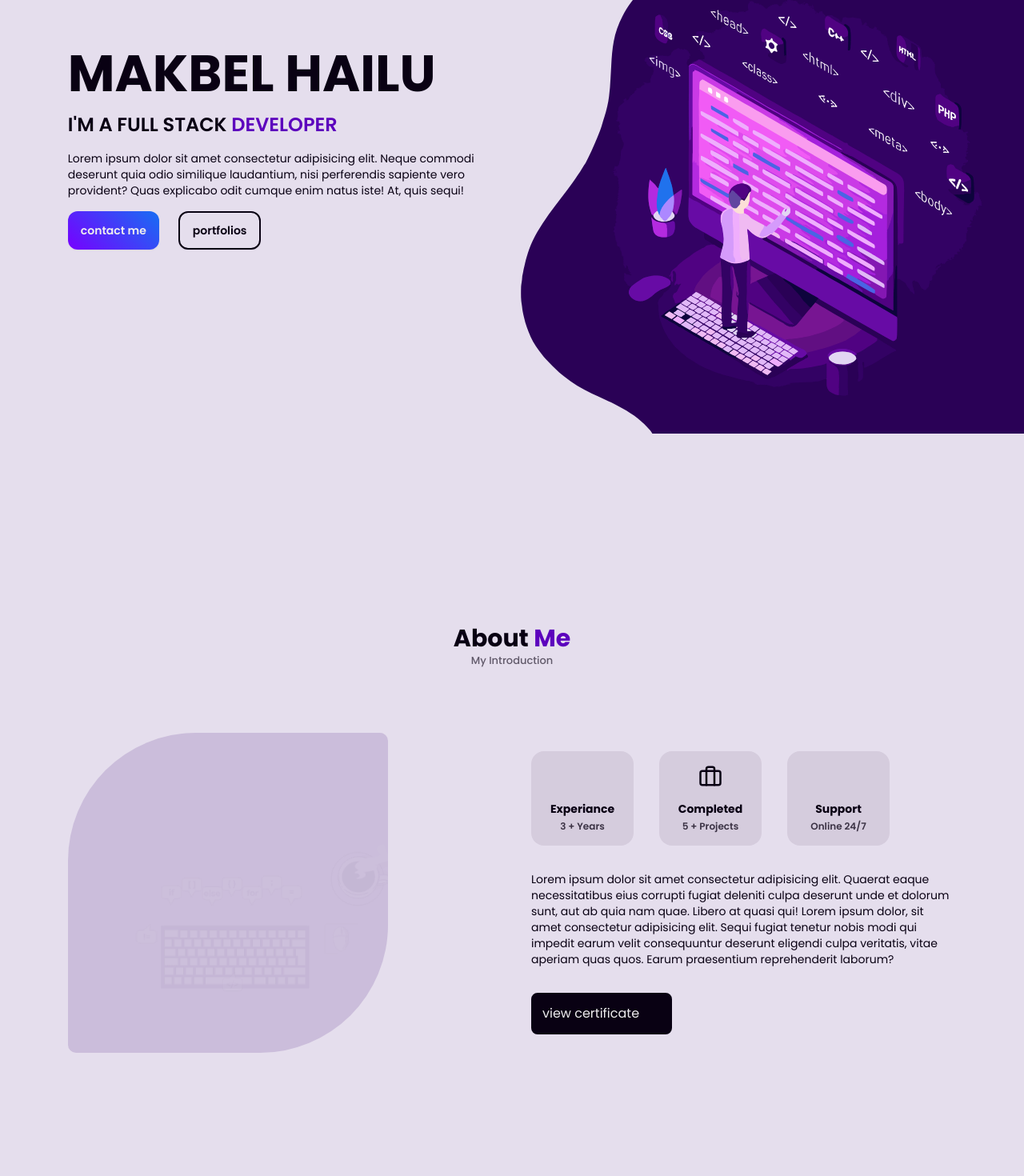
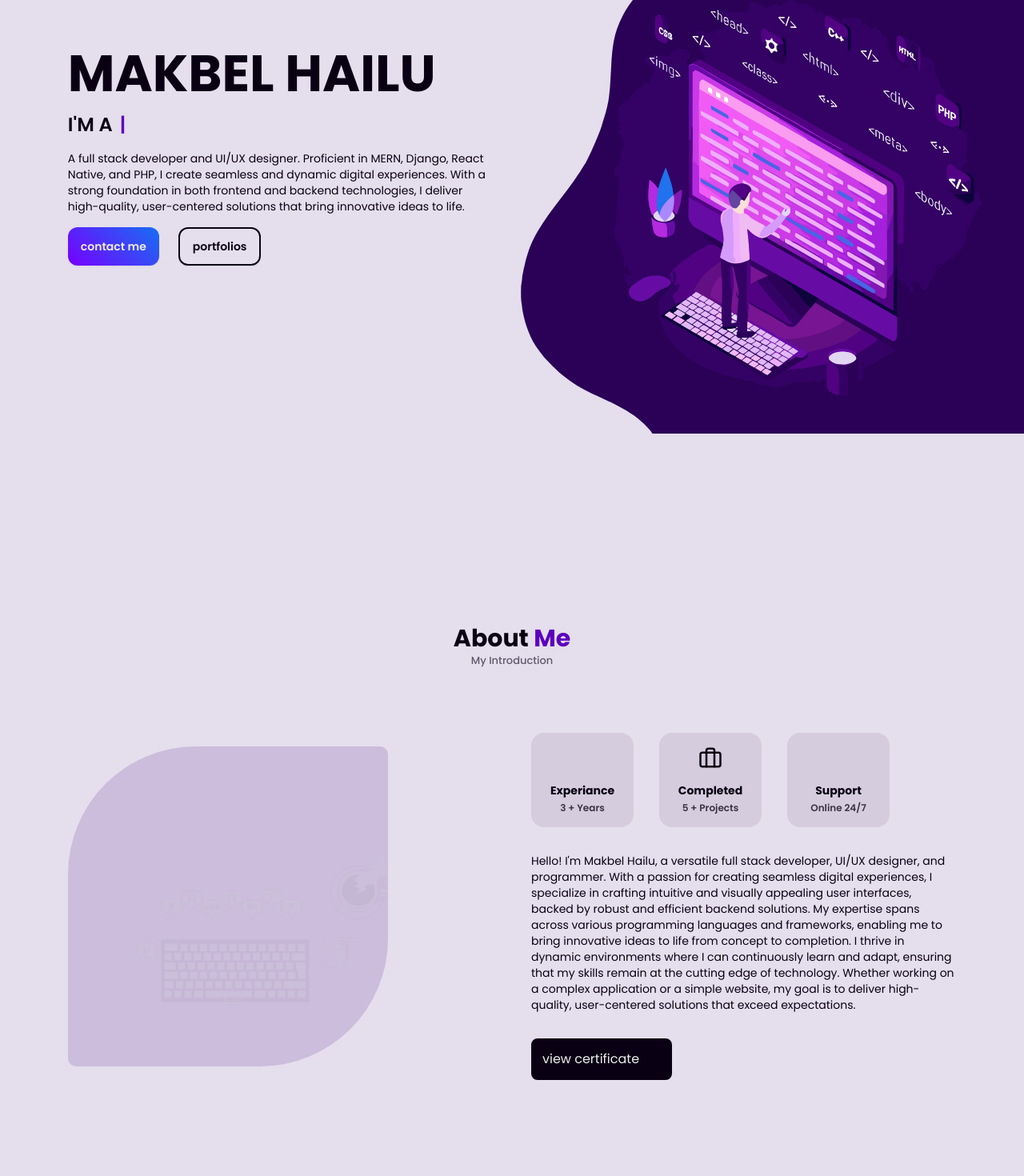
Before and after one commit to Mcbelson32/portfolio, a React (Vite) app: page / in a window 1280 px wide. Shown: the part 100-1570 px from the top of the page at 80% size. Built offline with nearby package versions, Linux system fonts and the light colour scheme; some icons are missing.

Commit message:
finished

```diff
--- a/package.json
+++ b/package.json
@@ -24,7 +24,8 @@
     "react-lazyload": "^3.2.0",
     "react-redux": "^9.1.0",
     "react-scroll": "^1.9.0",
-    "redux": "^5.0.1"
+    "redux": "^5.0.1",
+    "typewriter-effect": "^2.21.0"
   },
   "devDependencies": {
     "@types/react": "^18.2.43",
--- a/src/App.jsx
+++ b/src/App.jsx
@@ -17,21 +17,32 @@ import Contact from "./pages/contact";
 
 function App() {
 
-  AOS.init({
-    offset: 120,
-    delay: 1000,
-    duration: 400,
-    easing: 'ease',
-    once: true,
-    mirror: true,
-    anchorPlacement: 'top-bottom'
-   });
+  const [windowWidth, setWindowWidth] = useState(window.innerWidth);
+
+  useEffect(() => {
+    const handleResize = () => {
+      setWindowWidth(window.innerWidth);
+    };
+
+    window.addEventListener('resize', handleResize);
+
+    // Cleanup the event listener on component unmount
+    return () => {
+      window.removeEventListener('resize', handleResize);
+    };
+  }, []);
 
   const [isLoading, setIsLoading] = useState(true);
   useEffect(() => {
     setTimeout(() => {
       setIsLoading(false);
     }, 1000);
+
+    AOS.init({
+      offset: 80,
+      duration: 1500,
+      easing: 'ease-in-out',
+     });
   }, []);
   return (
     <>
@@ -40,9 +51,9 @@ function App() {
       <SmallNave />
       <Home />
       <About />
-      <Skills />
+      <Skills width={windowWidth} />
       <Portfolio />
-      <Contact />
+      <Contact width={windowWidth} />
       <Footer />
     </>
   );
--- a/src/components/card.jsx
+++ b/src/components/card.jsx
@@ -3,7 +3,7 @@ import { BsFillArrowUpRightCircleFill } from "react-icons/bs";
 
 const Card = ({ img, name, type, link }) => {
   return (
-    <div className="max-w-96 w-full md:w-80 lg:w-[300px] xl:w-80 h-auto rounded-2xl">
+    <div data-aos="zoom-in" className="max-w-96 w-full md:w-80 lg:w-[300px] xl:w-80 h-auto rounded-2xl">
       <img
         src={img}
         alt="project Image"
--- a/src/pages/about.jsx
+++ b/src/pages/about.jsx
@@ -13,6 +13,8 @@ const About = () => {
 
   return (
     <section
+    data-aos="fade-up"
+    data-aos-delay="0"
       className="container h-auto xl:h-screen w-full py-20 2xl:py-32 dark:text-light"
       id="about"
     >
@@ -34,31 +36,25 @@ const About = () => {
         </div>
         <div className="about__contents flex flex-1 flex-col items-center md:items-start justify-center gap-y-8">
           <div className="cards flex items-center justify-center md:justify-start gap-x-8 ">
-            <div className="card aspect-video w-24 lg:w-32  bg-[#d5ccdd] text-center font-bold p-4 flex felx-col justify-start gap-1 items-center dark:border-2 dark:border-primary dark:bg-secondary-dark">
+            <div data-aos="fade-right" className="card aspect-video w-24 lg:w-32  bg-[#d5ccdd] text-center font-bold p-4 flex flex-col justify-start sm:gap-1 items-center dark:border-2 dark:border-primary dark:bg-secondary-dark">
               <PiMedalDuotone className="text-3xl mb-3"/>
               <h3 className="text-sm">Experiance</h3>
-              <p className="text-xs opacity-75 font-semibold">3 + Years</p>
+              <p className="text-[10px] lg:text-xs opacity-75 font-semibold">3 + Years</p>
             </div>
-            <div className="card aspect-video w-24 lg:w-32  bg-[#d5ccdd] text-center font-bold p-4 flex felx-col justify-start gap-1 items-center dark:border-2 dark:border-primary dark:bg-secondary-dark">
+            <div data-aos="fade-right" data-aos-delay="500" data-aos-duration="1000" className="card aspect-video w-24 lg:w-32  bg-[#d5ccdd] text-center font-bold p-4 flex flex-col justify-start gap-1 items-center dark:border-2 dark:border-primary dark:bg-secondary-dark">
             <FiBriefcase className="text-3xl mb-3"/>
               <h3 className="text-sm">Completed</h3>
-              <p className="text-xs opacity-75 font-semibold">5 + Projects</p>
+              <p className="text-[10px] lg:text-xs opacity-75 font-semibold">5 + Projects</p>
             </div>
-            <div className="card aspect-video w-24 lg:w-32  bg-[#d5ccdd] text-center font-bold p-4 flex felx-col justify-start gap-1 items-center dark:border-2 dark:border-primary dark:bg-secondary-dark">
+            <div data-aos="fade-right" data-aos-delay="1000" data-aos-duration="1000" className="card aspect-video w-24 lg:w-32  bg-[#d5ccdd] text-center font-bold p-4 flex flex-col justify-start gap-1 items-center dark:border-2 dark:border-primary dark:bg-secondary-dark">
             <PiHeadsetFill className="text-3xl mb-3"/>
               <h3 className="text-sm">Support</h3>
-              <p className="text-xs opacity-75 font-semibold">Online 24/7</p>
+              <p className="text-[10px] lg:text-xs opacity-75 font-semibold">Online 24/7</p>
             </div>
           </div>
           <div className="content text-center md:text-start text-sm">
-            <p>
-              Lorem ipsum dolor sit amet consectetur adipisicing elit. Quaerat
-              eaque necessitatibus eius corrupti fugiat deleniti culpa deserunt
-              unde et dolorum sunt, aut ab quia nam quae. Libero at quasi qui!
-              Lorem ipsum dolor, sit amet consectetur adipisicing elit. Sequi
-              fugiat tenetur nobis modi qui impedit earum velit consequuntur
-              deserunt eligendi culpa veritatis, vitae aperiam quas quos. Earum
-              praesentium reprehenderit laborum?
+            <p >
+            Hello! I'm Makbel Hailu, a versatile full stack developer, UI/UX designer, and programmer. With a passion for creating seamless digital experiences, I specialize in crafting intuitive and visually appealing user interfaces, backed by robust and efficient backend solutions. My expertise spans across various programming languages and frameworks, enabling me to bring innovative ideas to life from concept to completion. I thrive in dynamic environments where I can continuously learn and adapt, ensuring that my skills remain at the cutting edge of technology. Whether working on a complex application or a simple website, my goal is to deliver high-quality, user-centered solutions that exceed expectations.
             </p>
           </div>
           <button className="flex w-44 items-center gap-x-1 rounded-lg border-[2px] border-dark bg-dark bg-none px-3 py-3 text-light hover:bg-transparent hover:text-dark  dark:hover:bg-light">
--- a/src/pages/home.jsx
+++ b/src/pages/home.jsx
@@ -1,5 +1,6 @@
 import homeBg from "../assets/img/bg.svg";
 import { Link, animateScroll as scroll } from "react-scroll";
+import Typewriter from 'typewriter-effect';
 
 const Home = () => {
   return (
@@ -9,20 +10,27 @@ const Home = () => {
     >
       <div className="home_content_container container h-full items-center justify-start gap-y-10 sm:flex">
         <div className="home_content w-full text-center max-md:pt-24 md:text-start md:w-1/2 sm:px-12 md:px-0 md:pr-8 ">
-          <h1 className="mx-0 text-[2rem] font-bold uppercase xl:text-[4rem]">
+          <h1 data-aos="fade-right" data-aos-delay="1000" className="mx-0 text-[2rem] font-bold uppercase xl:text-[4rem]">
             makbel hailu
           </h1>
-          <h3 className="mx-0 text-[1rem] font-semibold uppercase xl:text-2xl">
-            i'm a full stack <span className="text-purple">developer</span>
+          <h3 data-aos="fade-right" data-aos-delay="1000" className="flex items-center max-md:justify-center gap-x-2 mx-0 text-[1rem] font-semibold uppercase xl:text-2xl">
+            <span>i'm a </span>
+            <span className="text-purple">
+              <Typewriter
+              className="inline"
+                options={{
+                  strings: ['FullStack Developer', 'UI/UX Designer', 'Programmer'],
+                  autoStart: true,
+                  loop: true,
+                }}
+            />
+            </span>
           </h3>
-          <p className="my-4 text-center text-[.75rem] md:text-start xl:text-sm">
-            Lorem ipsum dolor sit amet consectetur adipisicing elit. Neque
-            commodi deserunt quia odio similique laudantium, nisi perferendis
-            sapiente vero provident? Quas explicabo odit cumque enim natus iste!
-            At, quis sequi!
+          <p data-aos="fade-right" data-aos-delay="1000" className="my-4 text-center text-[.75rem] md:text-start xl:text-sm">
+          A full stack developer and UI/UX designer. Proficient in MERN, Django, React Native, and PHP, I create seamless and dynamic digital experiences. With a strong foundation in both frontend and backend technologies, I deliver high-quality, user-centered solutions that bring innovative ideas to life.
           </p>
 
-          <div data-aos="fade-up" className="buttons flex items-center gap-6 max-md:justify-center">
+          <div data-aos="fade-up" data-aos-delay="1000" className="buttons flex items-center gap-6 max-md:justify-center">
             <Link
               active={false}
               spy={true}
--- a/src/pages/portfolio.jsx
+++ b/src/pages/portfolio.jsx
@@ -35,16 +35,18 @@ const Portfolio = () => {
   ];
   return (
     <section
+
       className="md:container h-auto my-32 2xl:my-0 xl:h-screen w-full flex flex-col justify-center items-center dark:text-light"
       id="portfolio"
     >
-      <h2 className="text-center text-3xl font-bold">
+      <h2 data-aos="fade-up" className="text-center text-3xl font-bold">
         My <span className="text-purple">Portfolios</span>
       </h2>
-      <p className="text-[13px] font-medium opacity-60">Project Showcase</p>
+      <p data-aos="fade-up" className="text-[13px] font-medium opacity-60">Project Showcase</p>
       <div className="w-full grid grid-cols-1 place-items-center md:grid-cols-2 lg:grid-cols-3 gap-x-8 gap-y-20 mt-16">
-        {data.map((content) => (
+        {data.map((content, index) => (
           <Card
+            key={index}
             img={content.img}
             name={content.name}
             type={content.type}
--- a/src/pages/skill.jsx
+++ b/src/pages/skill.jsx
@@ -2,7 +2,7 @@ import React from "react";
 import { useSelector } from "react-redux";
 import SkillBar from "../components/skillbar";
 
-const Skills = () => {
+const Skills = ({width}) => {
   const isDark = useSelector((state) => state.theme.isDark);
   const myRef = document.getElementById("skills");
 
@@ -11,14 +11,14 @@ const Skills = () => {
       className="container flex h-auto xl:h-screen  w-full flex-col gap-y-16 pt-14 dark:text-light "
       id="skills"
     >
-      <div className="title">
+      <div data-aos="fade-up" className="title">
         <h2 className="text-center text-2xl md:text-3xl font-bold">
           Professional <span className="text-purple">skills</span>
         </h2>
         <p className="text-[13px] font-medium opacity-60">Talents</p>
       </div>
       <div className="skills-container flex w-full flex-wrap items-center justify-center gap-24 lg:gap-12 ">
-        <div className="skill-list flex w-[450px] flex-col items-center justify-start gap-y-8">
+        <div data-aos={width > 1024 ? "fade-right" : "fade-up"} className="skill-list flex w-[450px] flex-col items-center justify-start gap-y-8">
           <div className="skill w-full">
             <h3 className="text-start text-lg font-semibold">HTML5 / CSS3</h3>
             <SkillBar percentage={95} />
@@ -40,7 +40,7 @@ const Skills = () => {
             <SkillBar percentage={80} />
           </div>
         </div>
-        <div className="skill-list flex w-[450px] flex-col items-center justify-start gap-y-8">
+        <div data-aos={width > 1024 ? "fade-left" : "fade-up"} className="skill-list flex w-[450px] flex-col items-center justify-start gap-y-8">
           <div className="skill w-full">
             <h3 className="text-start text-lg font-semibold">NodeJS</h3>
             <SkillBar percentage={75} />
```
Also changed, not shown: src/pages/contact.jsx (+5 -5 lines), 1 other file (tests, documents, lock files or other folders).
